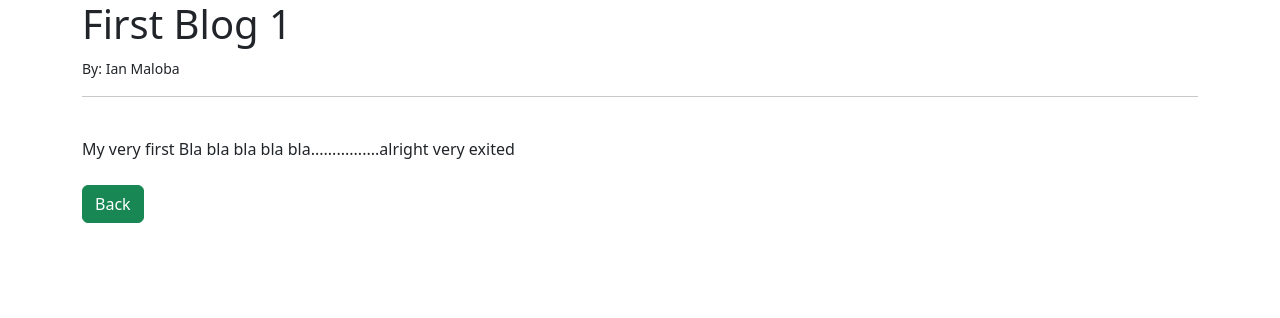
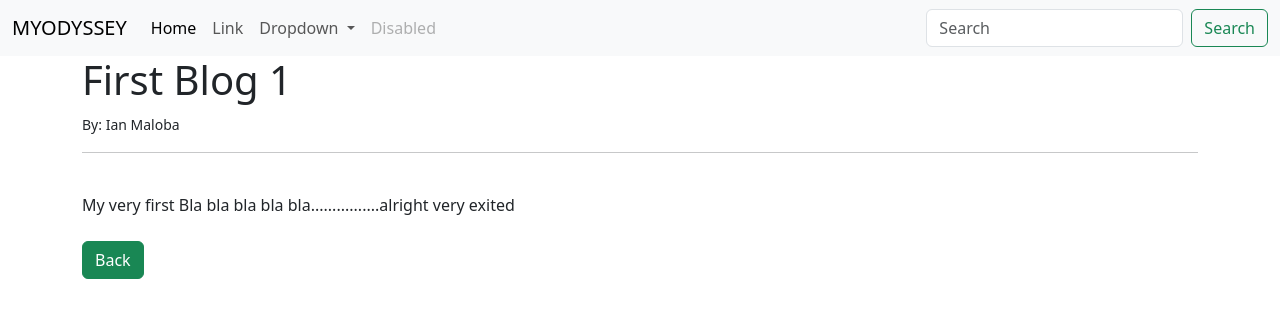
Before and after one commit to IanMalobaMwakha/Myodyssey, a Django app: page /article/1 in a window 1280 px wide. Shown: the top 318 px of the page. Run offline with Django 4.2, Linux system fonts and the light colour scheme; data comes from the database, SQL or seed files in the repository.

Commit message:
modified:   myodyssey/blog/templates/base.html

```diff
--- a/myodyssey/blog/templates/base.html
+++ b/myodyssey/blog/templates/base.html
@@ -7,6 +7,42 @@
     <link href="https://cdn.jsdelivr.net/npm/bootstrap@5.3.1/dist/css/bootstrap.min.css" rel="stylesheet" integrity="sha384-4bw+/aepP/YC94hEpVNVgiZdgIC5+VKNBQNGCHeKRQN+PtmoHDEXuppvnDJzQIu9" crossorigin="anonymous">
   </head>
   <body>
+    <nav class="navbar navbar-expand-lg bg-body-tertiary">
+        <div class="container-fluid">
+          <a class="navbar-brand" href="#">MYODYSSEY</a>
+          <button class="navbar-toggler" type="button" data-bs-toggle="collapse" data-bs-target="#navbarSupportedContent" aria-controls="navbarSupportedContent" aria-expanded="false" aria-label="Toggle navigation">
+            <span class="navbar-toggler-icon"></span>
+          </button>
+          <div class="collapse navbar-collapse" id="navbarSupportedContent">
+            <ul class="navbar-nav me-auto mb-2 mb-lg-0">
+              <li class="nav-item">
+                <a class="nav-link active" aria-current="page" href="#">Home</a>
+              </li>
+              <li class="nav-item">
+                <a class="nav-link" href="#">Link</a>
+              </li>
+              <li class="nav-item dropdown">
+                <a class="nav-link dropdown-toggle" href="#" role="button" data-bs-toggle="dropdown" aria-expanded="false">
+                  Dropdown
+                </a>
+                <ul class="dropdown-menu">
+                  <li><a class="dropdown-item" href="#">Action</a></li>
+                  <li><a class="dropdown-item" href="#">Another action</a></li>
+                  <li><hr class="dropdown-divider"></li>
+                  <li><a class="dropdown-item" href="#">Something else here</a></li>
+                </ul>
+              </li>
+              <li class="nav-item">
+                <a class="nav-link disabled" aria-disabled="true">Disabled</a>
+              </li>
+            </ul>
+            <form class="d-flex" role="search">
+              <input class="form-control me-2" type="search" placeholder="Search" aria-label="Search">
+              <button class="btn btn-outline-success" type="submit">Search</button>
+            </form>
+          </div>
+        </div>
+      </nav>
     <div class="container">
         {% block content %}
 
```
